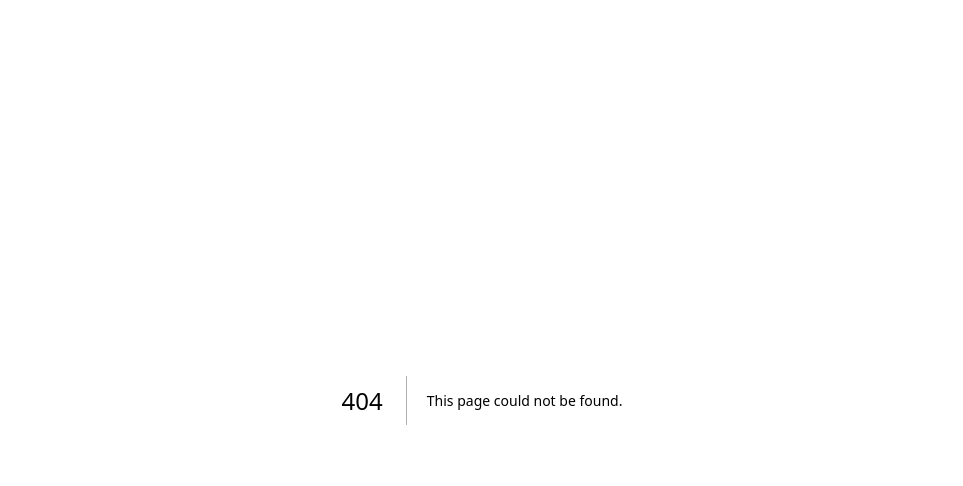
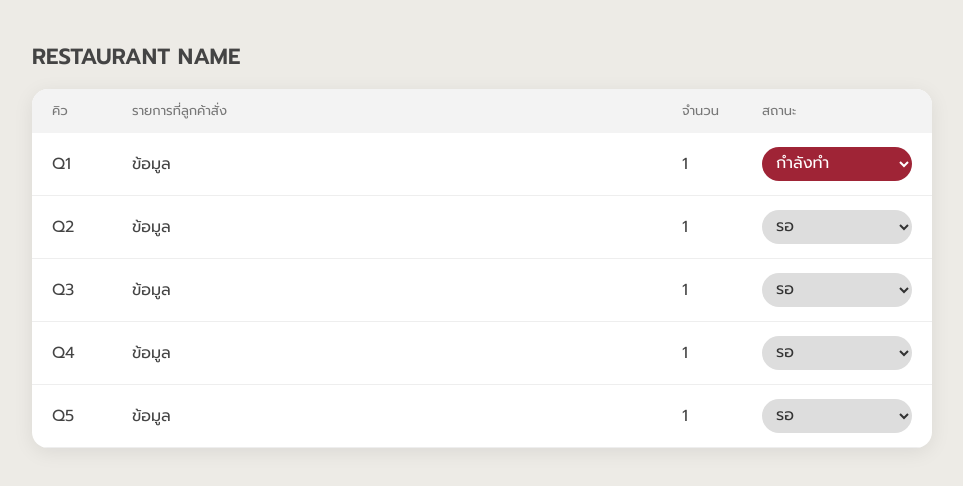
Before and after one commit to MissMieiei/cn334-project, a Next.js app: page /admin in a window 1280 px wide. Before the commit this address had no page. Shown: the top 486 px of the page, without its empty margins (158-1121 px from the left). Built offline with nearby package versions, Linux system fonts and the light colour scheme; a web font is replaced by a local one.

Commit message:
ของน้องไอ๊

```diff
--- /dev/null
+++ b/app/admin/page.tsx
@@ -0,0 +1,130 @@
+"use client";
+
+import { useState } from "react";
+
+interface OrderItem {
+  id: string;
+  name: string;
+  quantity: number;
+  status: "เข้าครัวแล้ว" | "กำลังทำ" | "เสร็จแล้ว";
+}
+
+const initialOrders: OrderItem[] = [
+  { id: "Q1", name: "ข้อมูล", quantity: 1, status: "กำลังทำ" },
+  { id: "Q2", name: "ข้อมูล", quantity: 1, status: "รอ" as any },
+  { id: "Q3", name: "ข้อมูล", quantity: 1, status: "รอ" as any },
+  { id: "Q4", name: "ข้อมูล", quantity: 1, status: "รอ" as any },
+  { id: "Q5", name: "ข้อมูล", quantity: 1, status: "รอ" as any },
+];
+
+const statusColor: any = {
+  "กำลังทำ": "#9F2436",
+  "รอ": "#ddd",
+  "เสร็จแล้ว": "#4caf50",
+};
+
+export default function OrderListPage() {
+  const [orders, setOrders] = useState(initialOrders);
+
+  const handleStatusChange = (id: string, newStatus: any) => {
+    setOrders((prev) =>
+      prev.map((o) =>
+        o.id === id ? { ...o, status: newStatus } : o
+      )
+    );
+  };
+
+  return (
+    <div
+      style={{
+        minHeight: "100vh",
+        background: "#EDEBE6",
+        padding: "40px",
+        display: "flex",
+        justifyContent: "center",
+      }}
+    >
+      <div style={{ width: "100%", maxWidth: "900px" }}>
+
+        {/* title */}
+        <h1
+          style={{
+            fontSize: "22px",
+            marginBottom: "16px",
+            color: "#444",
+            fontWeight: 600,
+          }}
+        >
+          RESTAURANT NAME
+        </h1>
+
+        {/* card */}
+        <div
+          style={{
+            background: "#fff",
+            borderRadius: "16px",
+            boxShadow: "0 4px 20px rgba(0,0,0,0.08)",
+            overflow: "hidden",
+          }}
+        >
+          {/* header */}
+          <div
+            style={{
+              display: "grid",
+              gridTemplateColumns: "80px 1fr 80px 150px",
+              padding: "12px 20px",
+              background: "#f3f3f3",
+              fontSize: "13px",
+              color: "#777",
+            }}
+          >
+            <span>คิว</span>
+            <span>รายการที่ลูกค้าสั่ง</span>
+            <span>จำนวน</span>
+            <span>สถานะ</span>
+          </div>
+
+          {/* rows */}
+          {orders.map((o) => (
+            <div
+              key={o.id}
+              style={{
+                display: "grid",
+                gridTemplateColumns: "80px 1fr 80px 150px",
+                padding: "14px 20px",
+                borderBottom: "1px solid #eee",
+                alignItems: "center",
+                color: "#444"
+              }}
+            >
+              <span>{o.id}</span>
+              <span>{o.name}</span>
+              <span>{o.quantity}</span>
+
+              <select
+                value={o.status}
+                onChange={(e) =>
+                  handleStatusChange(o.id, e.target.value)
+                }
+                style={{
+                  padding: "4px 10px",
+                  borderRadius: "20px",
+                  border: "none",
+                  background: statusColor[o.status],
+                  color:
+                    o.status === "กำลังทำ"
+                      ? "#fff"
+                      : "#333",
+                }}
+              >
+                <option value="รอ">รอ</option>
+                <option value="กำลังทำ">กำลังทำ</option>
+                <option value="เสร็จแล้ว">เสร็จแล้ว</option>
+              </select>
+            </div>
+          ))}
+        </div>
+      </div>
+    </div>
+  );
+}
```
